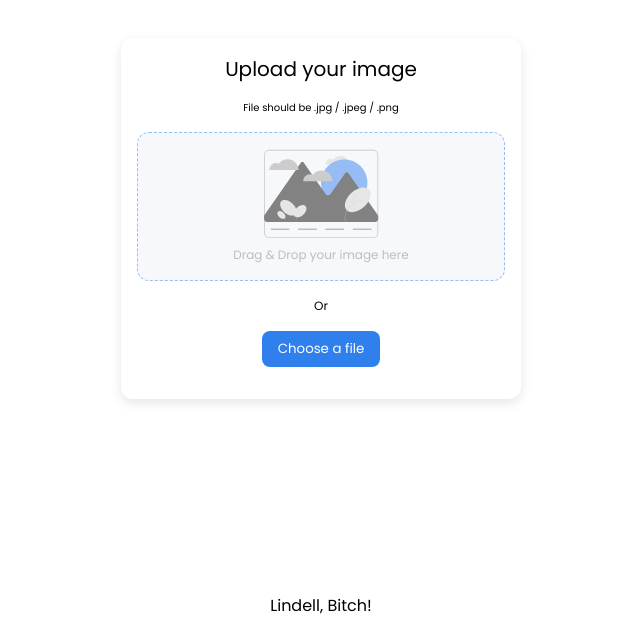
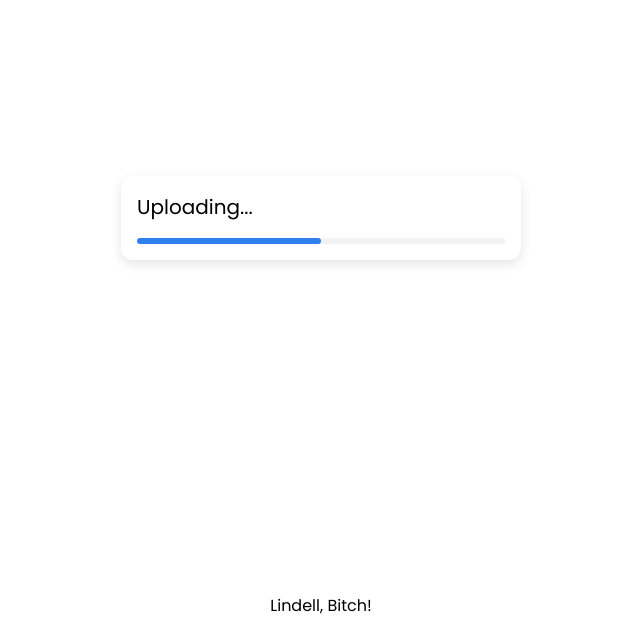
Before and after one commit to lindellcarternyc/dev-challenges-fullstack-image-uploader, a React (Create React App) app: page / in a window 1280 px wide. Shown: the part 182-800 px from the top of the page, without its empty margins (319-959 px from the left). Built offline with nearby package versions, Linux system fonts and the light colour scheme.

Commit message:
uses theme and multiple components in App component

```diff
--- a/src/App.tsx
+++ b/src/App.tsx
@@ -1,16 +1,32 @@
+import { useState } from 'react'
+import { ThemeProvider } from 'styled-components'
+
 import GlobalStyles from './styles/global.styles'
+import { mainTheme } from './styles/theme'
 
 import Page from './layout/Page'
 import Upload from './views/Upload/Upload'
+import Progress from './views/Progess/Progress'
+
+
+type CurrentView
+  = 'Upload'
+  | 'Progress'
 
 const App = (): JSX.Element => {
+  const [currentView, setCurrentView] = useState<CurrentView>('Progress')
+
+  const render = currentView === 'Upload'
+    ? <Upload />
+    : <Progress />
+
   return (
-    <>
+    <ThemeProvider theme={mainTheme}>
       <GlobalStyles />
       <Page>
-        <Upload />
+        {render}
       </Page>
-    </>
+    </ThemeProvider>
   )
 }
 
```
